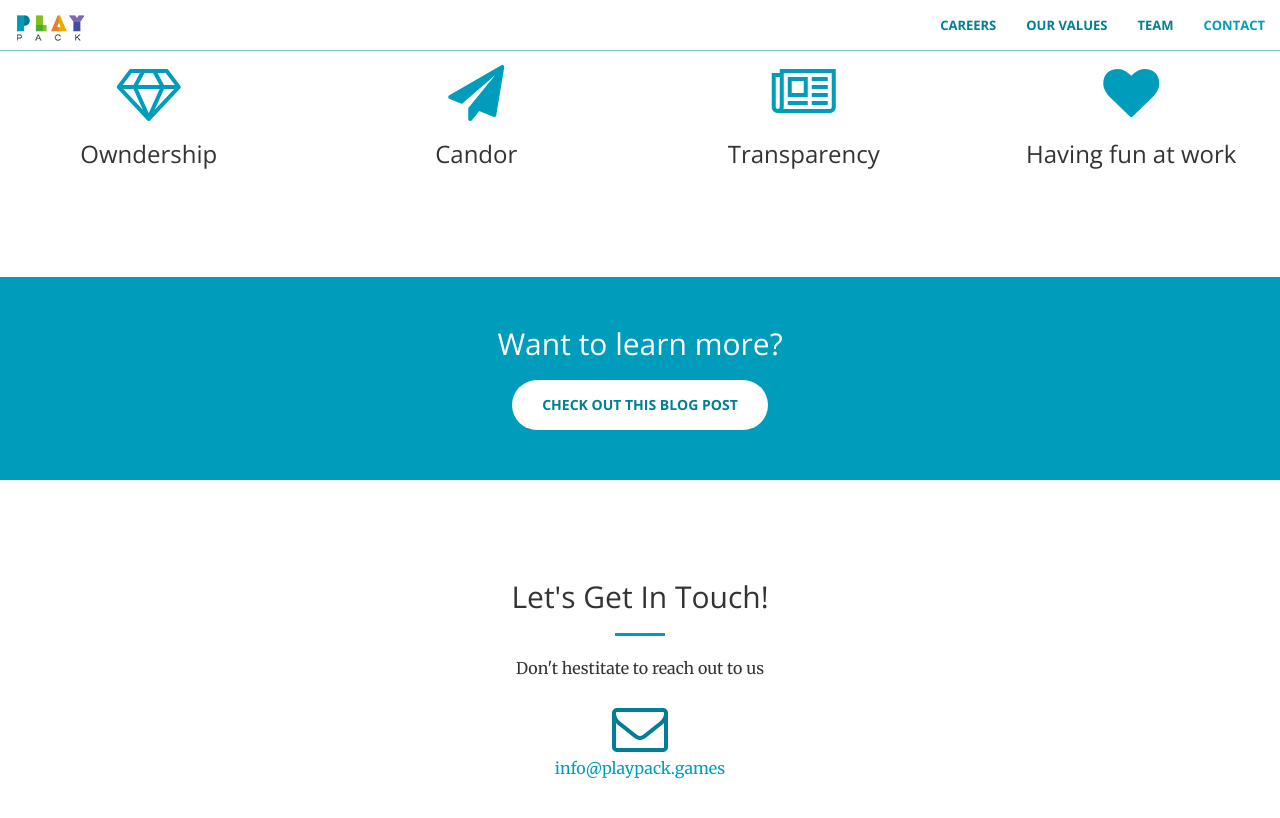
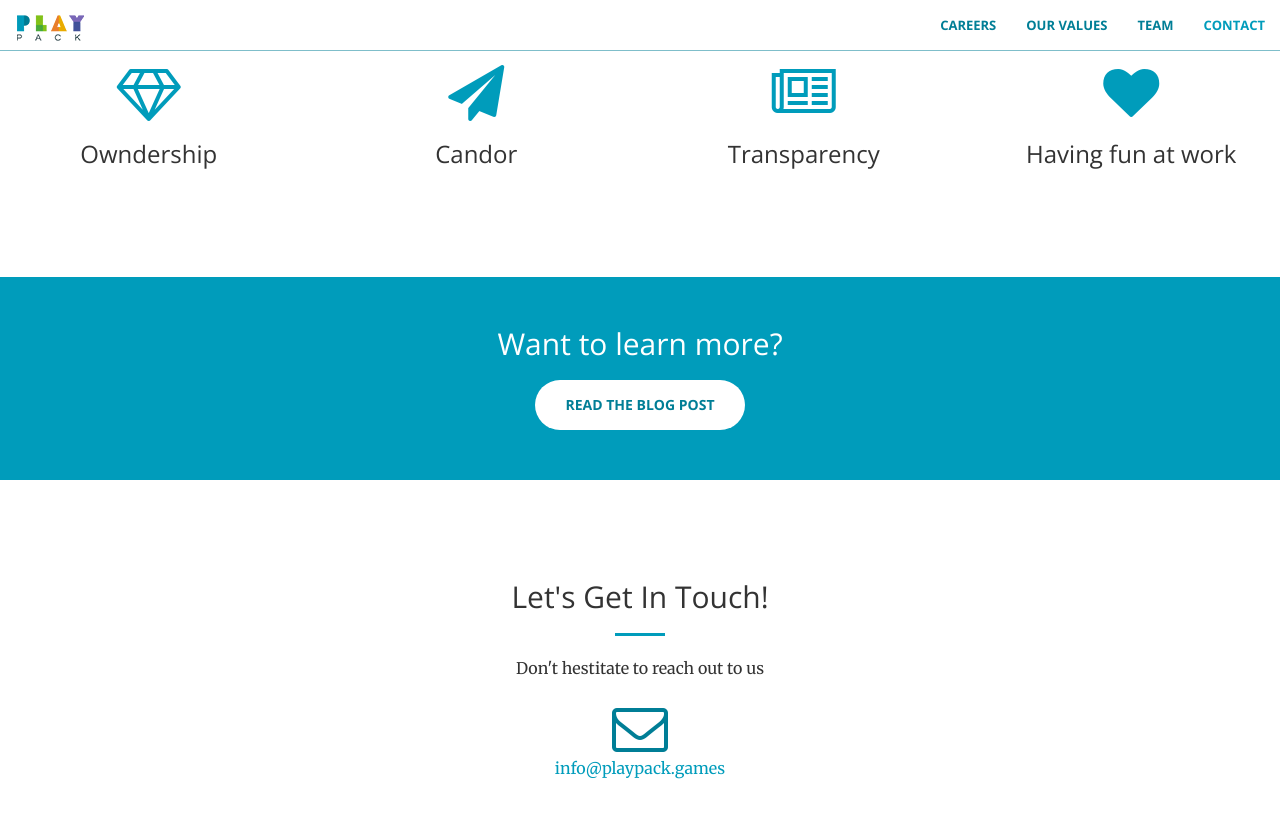
Before and after one commit to TatianaPP/newsite, a Jekyll site: the page built from index.html, in a window 1280 px wide and 900 px high, scrolled down 2114 px. Shown: the top 818 px of the window. Built offline with Jekyll 4.4.1, drawn with Linux system fonts in a browser that asks for light colours.

Commit message:
Update aside.html

```diff
--- a/_includes/aside.html
+++ b/_includes/aside.html
@@ -2,7 +2,7 @@
       <div class="container text-center">
           <div class="call-to-action">
               <h2>Want to learn more?</h2>
-            <a href="#" class="btn btn-default btn-xl">Check out this blog post</a>
+            <a href="#" class="btn btn-default btn-xl">Read the blog post</a>
             </div>
           </div>
       </div>
```
